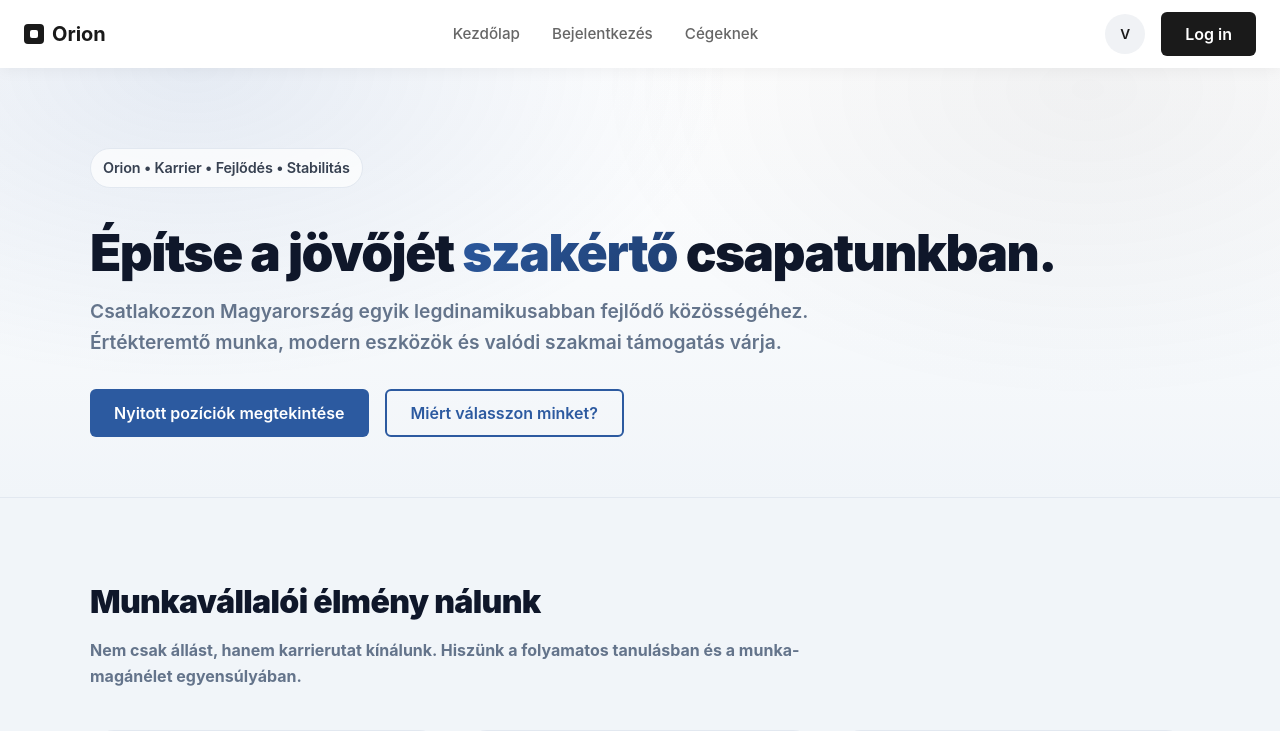
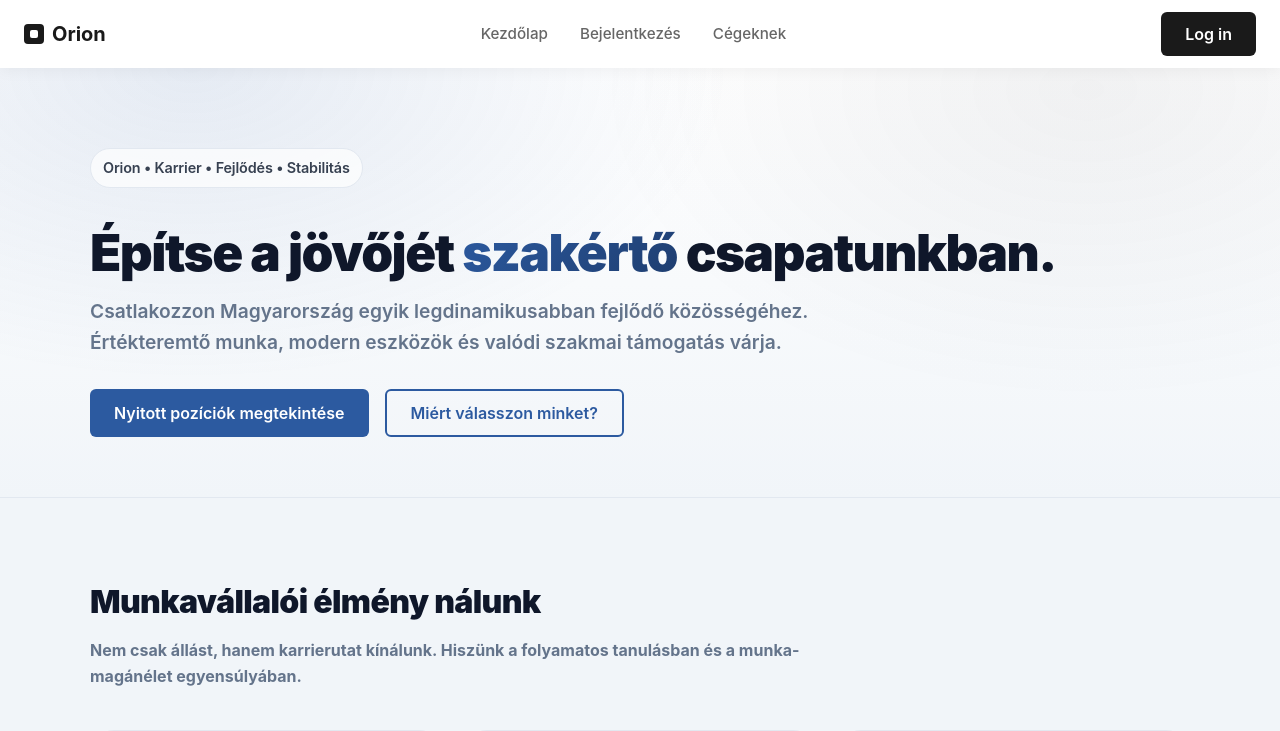
Before and after one commit to DomonkosTech/Orion, a React (Vite) app: page / in a window 1280 px wide. Shown: the top 731 px of the page. Built offline with nearby package versions, Linux system fonts and the light colour scheme; no server answers.

Commit message:
header2.0

```diff
--- a/src/components/Header/Header.tsx
+++ b/src/components/Header/Header.tsx
@@ -35,7 +35,7 @@ export function Header({
     }
 
     // Dinamikus tartalom a userType alapján
-    let displayInitials = "V"; // Alapértelmezett: Vendég
+    let displayInitials = ""; // Alapértelmezett: üres
     let dynamicNavItems = navItems;
 
     if (loggedIn) {
@@ -114,10 +114,11 @@ export function Header({
 
                 {/* Right: Actions */}
                 <div className={styles.actions}>
+                    {loggedIn && (
                         <button
                             className={styles.iconButton}
                             aria-label="User Profile"
-                        title={loggedIn ? (userType === "user" ? "Felhasználó" : "Cég") : "Vendég"}
+                            title={userType === "user" ? "Felhasználó" : "Cég"}
                         >
                             <span
                                 style={{
@@ -128,6 +129,7 @@ export function Header({
                                 {displayInitials}
                             </span>
                         </button>
+                    )}
 
                     {actions}
 
--- a/src/services/authService.ts
+++ b/src/services/authService.ts
@@ -33,7 +33,7 @@ export const useLogout = () => {
             if (data.success) {
                 try { window.dispatchEvent(new Event("auth-changed")); } catch { /* empty */ }
                 toast.success("Sikeresen kijelentkeztél!");
-                navigate("/CompanyLoginPage");
+                navigate("/");
             }
         } catch (err) {
             console.error("Logout error:", err);
```
Lines whose indentation alone changed are shown as unchanged.
